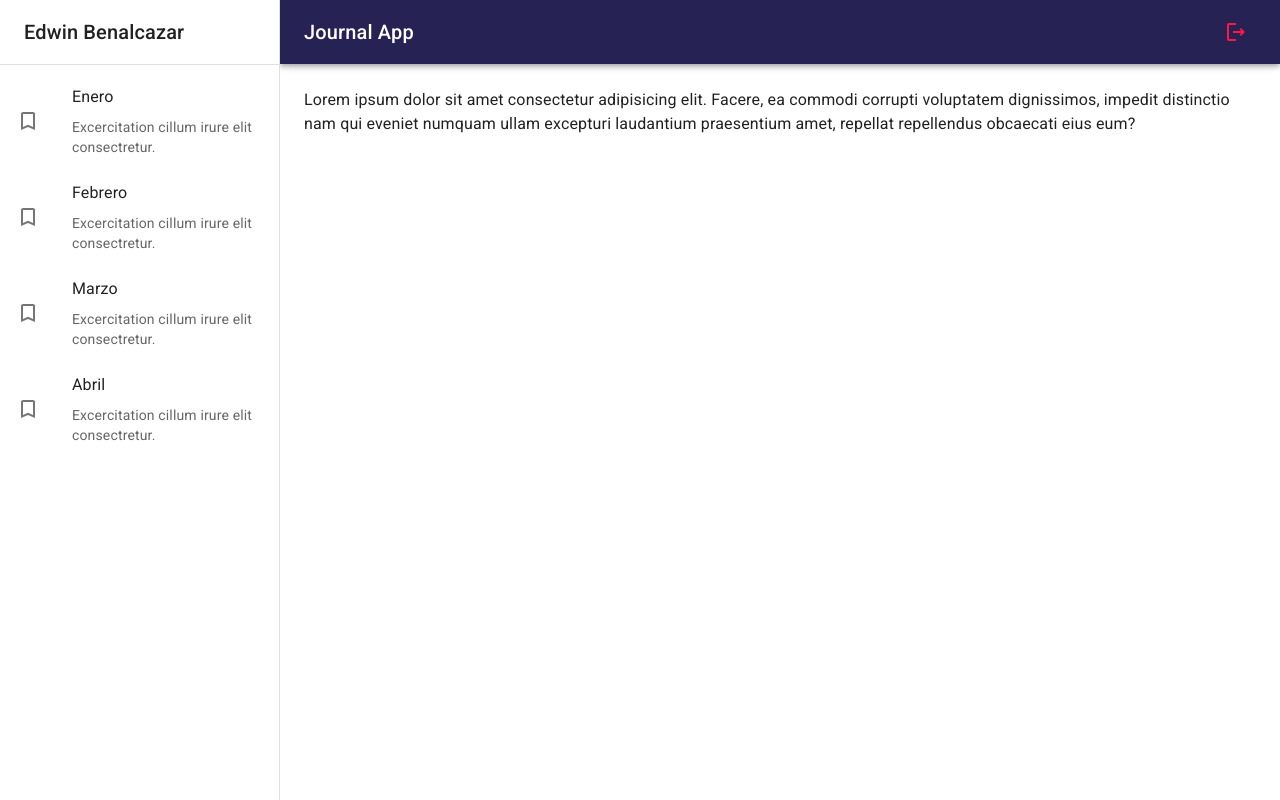
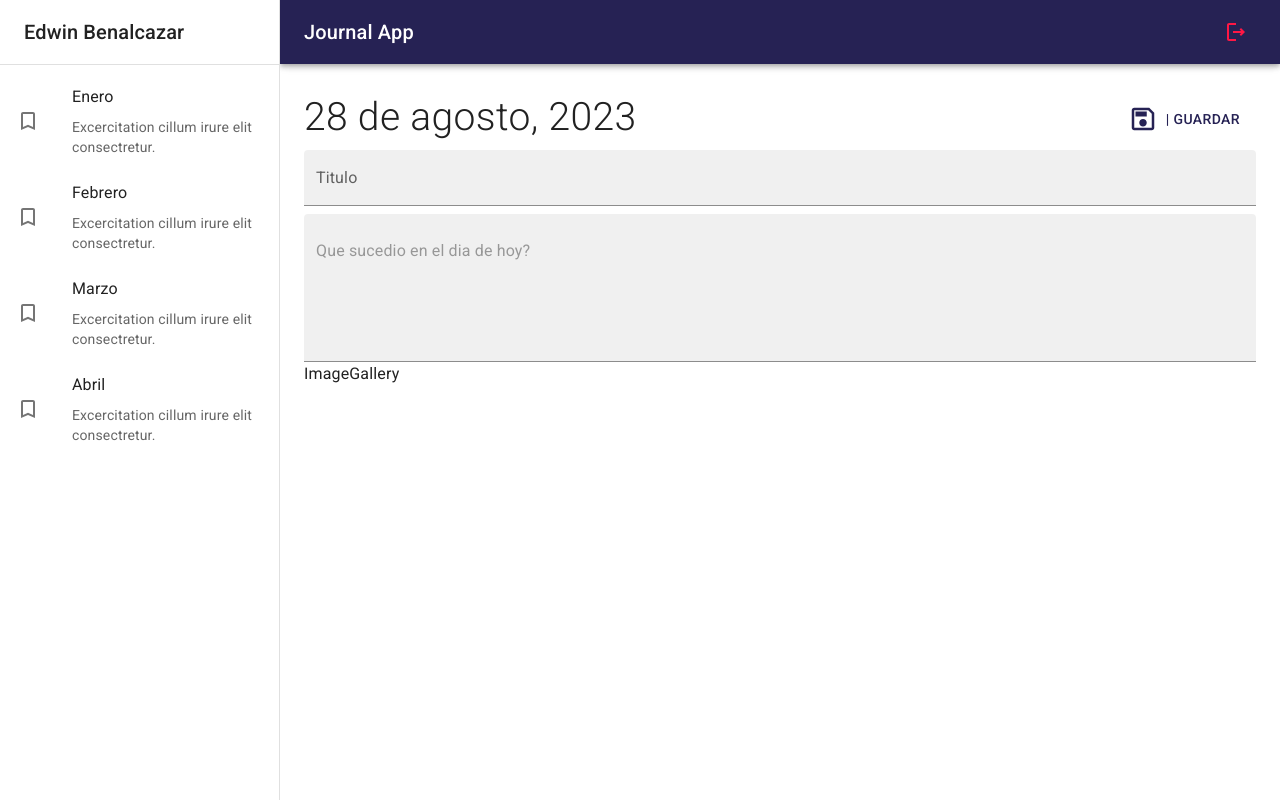
Before and after one commit to stacklast/react-journal-app, a React (Vite) app: page / in a window 1280 px wide. Built offline with nearby package versions, Linux system fonts and the light colour scheme.

Commit message:
Add: NoteView and NothingSelectedView

```diff
--- /dev/null
+++ b/src/journal/components/ImageGallery.jsx
@@ -0,0 +1,6 @@
+
+export const ImageGallery = () => {
+  return (
+    <div>ImageGallery</div>
+  )
+}
--- a/src/journal/components/index.js
+++ b/src/journal/components/index.js
@@ -1,2 +1,3 @@
 export * from './NavBar';
 export * from './SideBar';
+export * from './ImageGallery';
--- a/src/journal/layout/JournalLayout.jsx
+++ b/src/journal/layout/JournalLayout.jsx
@@ -13,10 +13,8 @@ export const JournalLayout = ({children}) => {
         <Box component='main'
             sx={{flexGrowl: 1, p:3}}
         >
-          <Toolbar>
-
-          </Toolbar>
-            {children}
+          <Toolbar />
+          {children}
         </Box>
     </Box>
   )
--- a/src/journal/pages/JournalPage.jsx
+++ b/src/journal/pages/JournalPage.jsx
@@ -1,12 +1,13 @@
 import { Typography } from '@mui/material'
 import { JournalLayout } from '../layout/JournalLayout'
-
+import { NoteView, NothingSelectedView } from '../views';
 
 
 export const JournalPage = () => {
   return (
     <JournalLayout>
-      <Typography>Lorem ipsum dolor sit amet consectetur adipisicing elit. Facere, ea commodi corrupti voluptatem dignissimos, impedit distinctio nam qui eveniet numquam ullam excepturi laudantium praesentium amet, repellat repellendus obcaecati eius eum?</Typography>
+      {/* <NothingSelectedView /> */}
+      <NoteView />
     </JournalLayout>
   )
 }
--- /dev/null
+++ b/src/journal/views/NoteView.jsx
@@ -0,0 +1,32 @@
+import { SaveOutlined } from "@mui/icons-material"
+import { Button, Grid, TextField, Typography } from "@mui/material"
+import { ImageGallery } from "../components"
+
+export const NoteView = () => {
+  return (
+    <Grid container
+        direction='row'
+        justifyContent='space-between'
+        sx={{ mb: 1 }}
+    >
+        <Grid item>
+            <Typography fontSize={ 39 } fontWeight='light'>
+                28 de agosto, 2023
+            </Typography>
+        </Grid>
+        <Grid item>
+            <Button color="primary" sx={{ p:2 }}>
+                <SaveOutlined sx={{ fontSize: 30, mr:1 }} />
+            |   Guardar
+            </Button>
+        </Grid>
+        <Grid container>
+            <TextField type='text' variant='filled' fullWidth placeholder='Ingrese el titulo' label='Titulo' sx={{ border: 'none', mb: 1 }} />
+            <TextField type='text' variant='filled' fullWidth multiline minRows={ 5 } placeholder='Que sucedio en el dia de hoy?' />
+        </Grid>
+
+        {/* Image Gallery */}
+        <ImageGallery />
+    </Grid>
+  )
+}
--- /dev/null
+++ b/src/journal/views/NothingSelectedView.jsx
@@ -0,0 +1,23 @@
+import { StarOutlined} from "@mui/icons-material"
+import { Grid, Typography } from "@mui/material"
+
+export const NothingSelectedView = () => {
+  return (
+    <Grid
+    container
+    spacing={ 0 }
+    direction="column"
+    alignItems="center"
+    justifyContent="center"
+    sx={{ minHeight:'calc(100vh - 110px)', backgroundColor:'primary.main', borderRadius: 3 }}
+    >
+        <Grid item xs={ 12 }>
+            <StarOutlined sx={{fontSize: 100, color: 'white'}} />
+        </Grid>
+        <Grid item xs={ 12 }>
+            <Typography color='white' variante='h5'>Selecciona o crea una entrada</Typography>
+        </Grid>
+    </Grid>
+
+  )
+}
--- /dev/null
+++ b/src/journal/views/index.js
@@ -0,0 +1,2 @@
+export * from './NothingSelectedView';
+export * from './NoteView';
```
